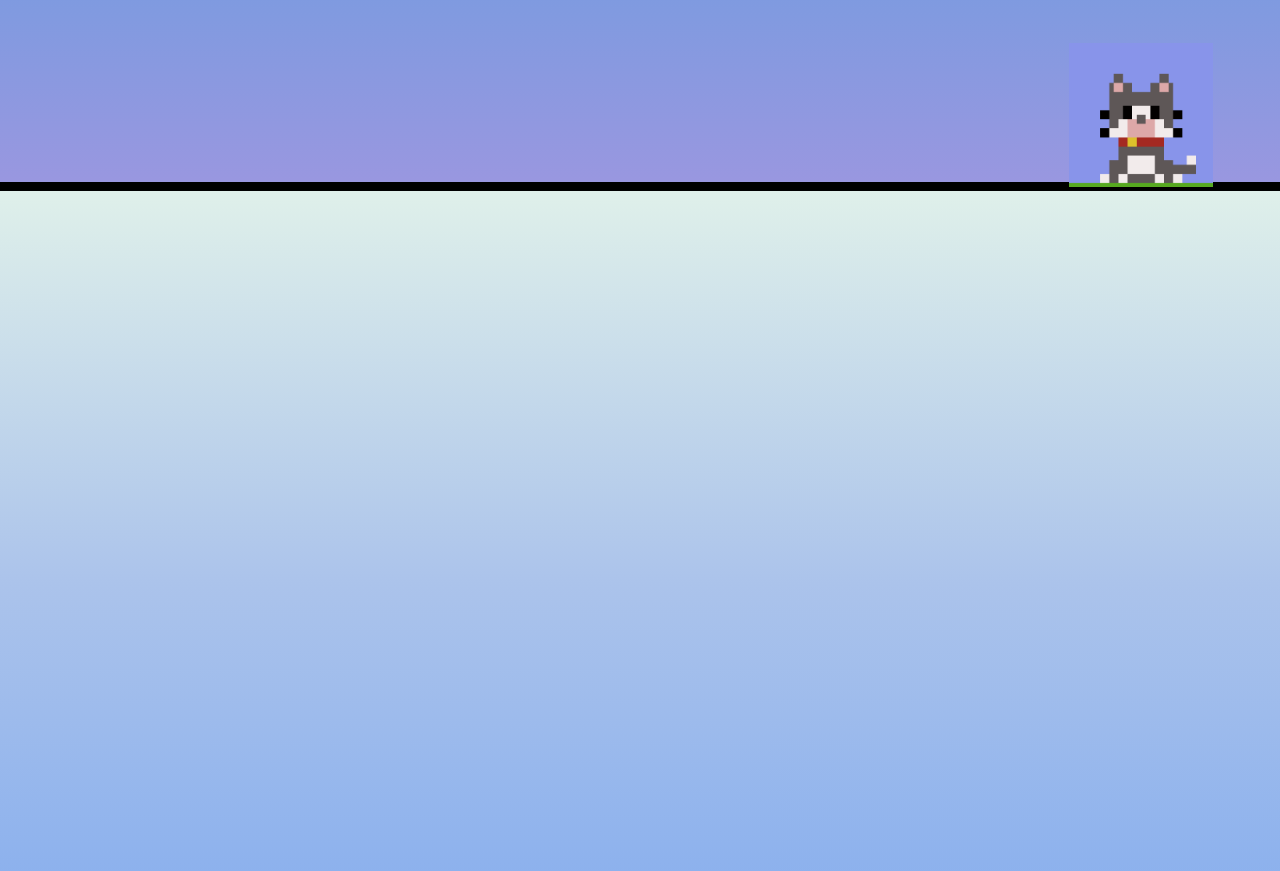
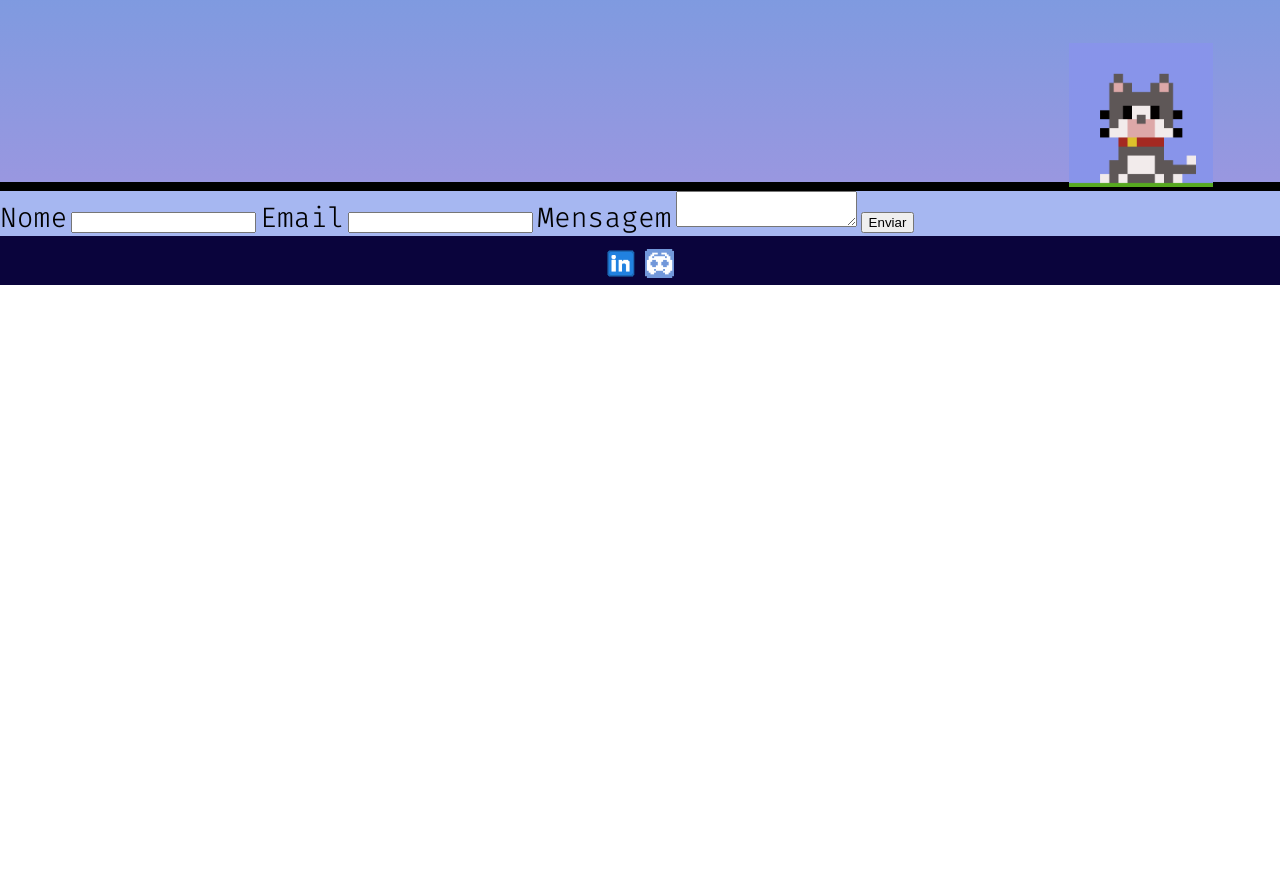
Before and after one commit to clarxyg/clarxyg.github.io, a plain HTML site: page index.html in a window 1280 px wide. Shown: the part 2309-3180 px from the top of the page. After the commit the page ends 2594 px from the top, so only its background shows below. Drawn offline with Linux system fonts and the light colour scheme.

Commit message:
Create the code-label component

```diff
--- /dev/null
+++ b/css/components/code-label.css
@@ -0,0 +1,6 @@
+.code-label {
+    font-family: 'Fira code', sans-serif;
+    font-size: 28px;
+    font-weight: 300;
+    line-height: 37px;
+}
--- a/css/components/main-footer.css
+++ b/css/components/main-footer.css
@@ -2,16 +2,16 @@
     display: flex;
     background-color: #0a043c;
     padding-bottom: 31px;
-    padding-top: 22px;
+    padding-top: 12.5px;
     justify-content: center;
-    height: 19px;
+    height: 5px;
 }
 
 
 
 .footer-icon {
-    width: 35px;
-    height: 33px;
+    width: 29px;
+    height: 29px;
     margin-right: 5px;
     margin-left: 5px;
 
--- a/index.html
+++ b/index.html
@@ -23,6 +23,7 @@
     <link rel="stylesheet" href="css/components/main-description.css">
     <link rel="stylesheet" href="css/components/button-arrow.css">
     <link rel="stylesheet" href="css/components/main-footer.css">
+    <link rel="stylesheet" href="css/components/code-label.css">
     <title>Portfólio da Clara</title>
 </head>
     <body>
@@ -139,15 +140,23 @@
             </p>
             <img class="pixelart" src="img/pixelart.jpg" alt="Gato em pixel art">
             </section>
-            <section class="code-banner" style="height: 786px; border: none">
+            <form style="background-color: rgb(166, 183, 241);">
+                <label class="code-label" for="name">Nome</label>
+                <input id="name" type="text">
+                <label class="code-label" for="email">Email</label>
+                <input id="email" type="email">
+                <label class="code-label" for="message">Mensagem</label>
+                <textarea id="message"></textarea>
+                <button type="subimit">Enviar</button>
 
-            </section>
+            </form>
+
 
         <footer class="main-footer">
-            <a href="">
+            <a href="https://www.linkedin.com/in/clarxyg/">
                 <img class="footer-icon" src="img/linkedin.png" alt="Logo do linkedin">
             </a>
-            <a  href="">
+            <a  href="https://discord.gg/5eq6Uga5">
                 <img class="footer-icon" src="img/icon-discord.png" alt="Logo do discord">
             </a>
 
```
